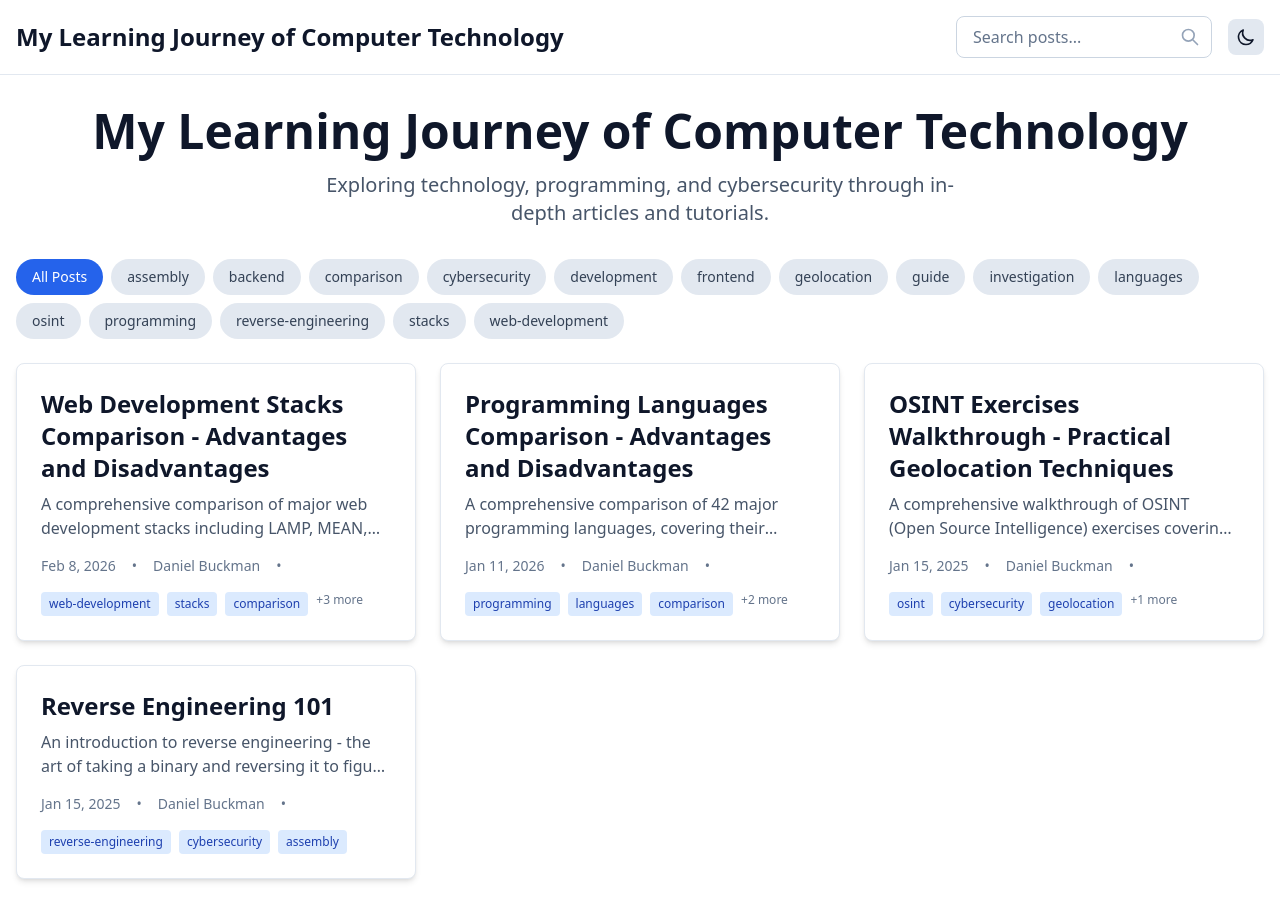
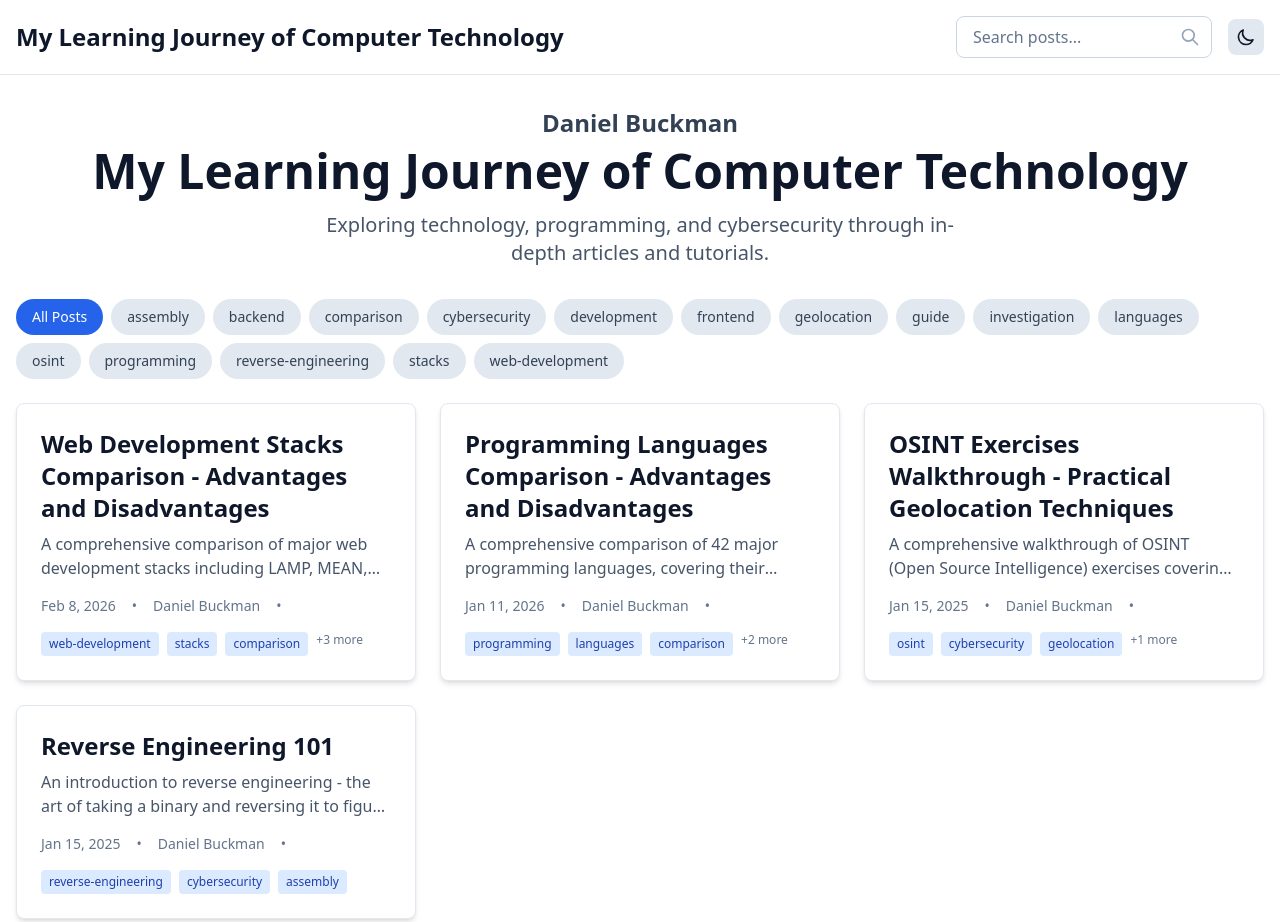
Before and after one commit to duskdem0n83/astro-project1, an Astro site: page / in a window 1280 px wide. Shown: the top 922 px of the page. Built offline with nearby package versions, Linux system fonts and the light colour scheme; Astro itself is replaced by a stand-in of ours; some packages are replaced by stand-ins of ours.

Commit message:
Add Daniel Buckman name above main title on homepage

```diff
--- a/src/pages/index.astro
+++ b/src/pages/index.astro
@@ -11,6 +11,9 @@
 <BaseLayout title="My Learning Journey of Computer Technology" description="A modern tech blog built with Astro">
   <div class="container mx-auto px-4 py-8">
     <header class="mb-8 text-center">
+      <h2 class="text-2xl font-semibold text-slate-700 dark:text-slate-300 mb-2">
+        Daniel Buckman
+      </h2>
       <h1 class="text-5xl font-bold text-slate-900 dark:text-slate-100 mb-4">
         My Learning Journey of Computer Technology
       </h1>
```
